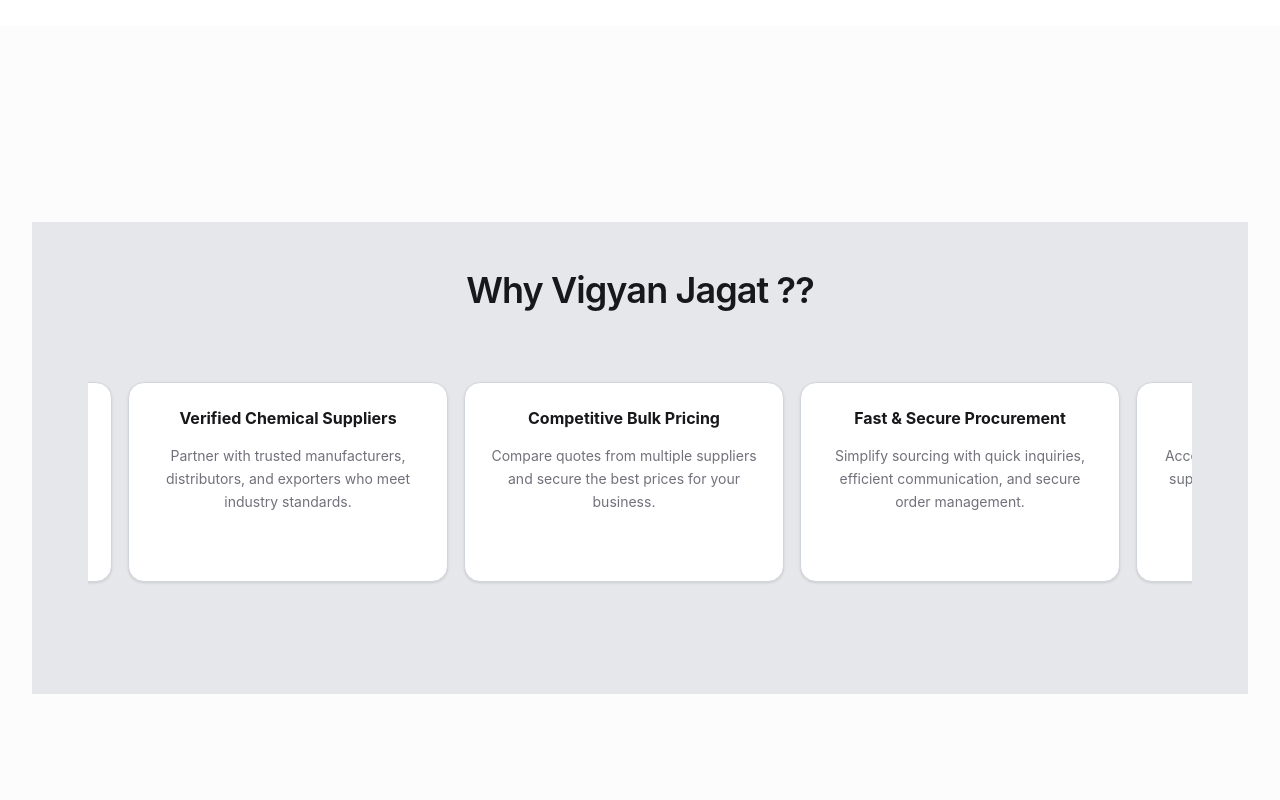
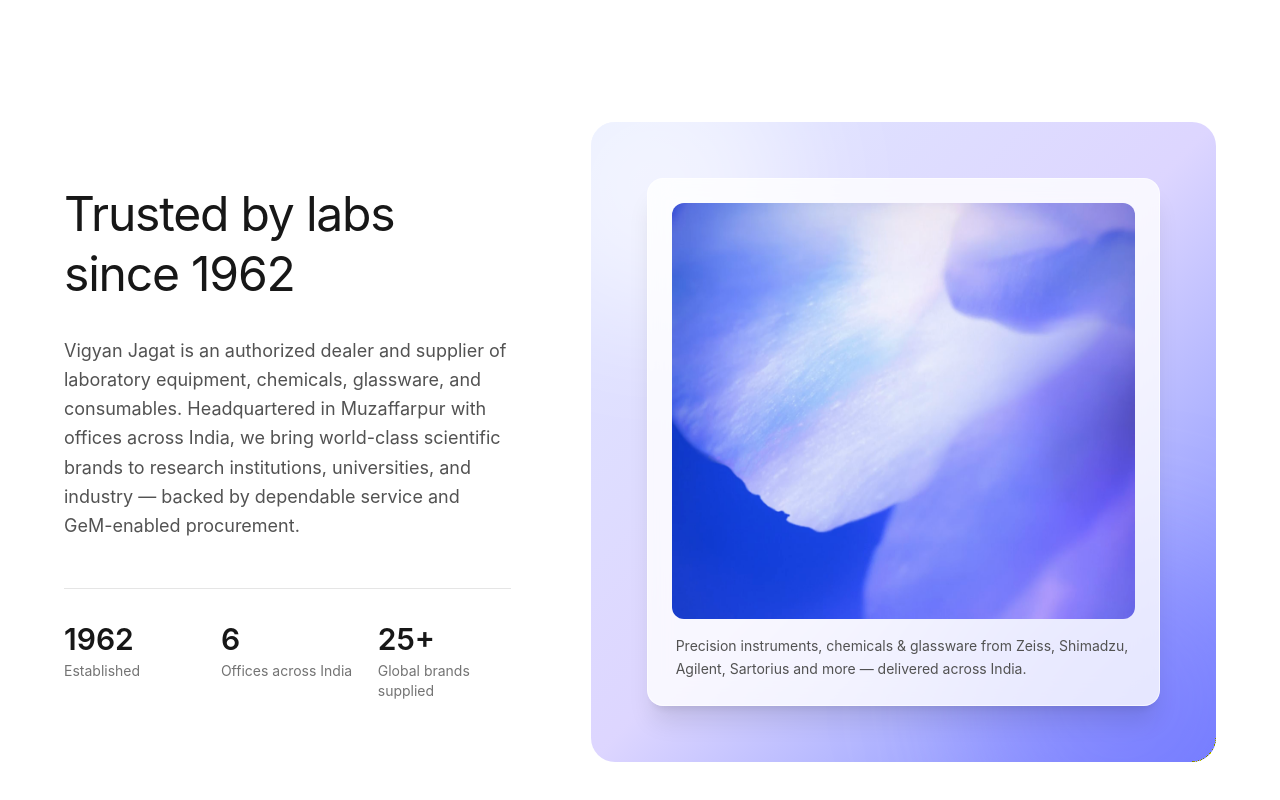
Before and after one commit to Sudhanshu230310/Vigyan-Jagat-Frontend, a React (Vite) app: page / in a window 1280 px wide. Shown: the part 1440-2240 px from the top of the page. Built offline with nearby package versions, Linux system fonts and the light colour scheme.

Commit message:
AboutUs page added

```diff
--- a/src/Dashboards/User/User.jsx
+++ b/src/Dashboards/User/User.jsx
@@ -1,4 +1,5 @@
 import { HeroBanner } from '../../components/Common/HeroBanner'
+import AboutUs from '../../components/User/AboutUs'
 import { Categories } from '../../components/User/Categories'
 import { WhyVigyanJagat } from '../../components/User/WhyVigyanJagat'
 
@@ -10,6 +11,7 @@
             </div>
             <div className="">
                 <Categories />
+                <AboutUs />
             </div>
             <div className="px-6 md:px-8">
                 <WhyVigyanJagat />
--- /dev/null
+++ b/src/components/User/AboutUs.jsx
@@ -0,0 +1,75 @@
+import heroImg from "../../images/main.png"
+
+const stats = [
+    { value: "1962", label: "Established" },
+    { value: "6", label: "Offices across India" },
+    { value: "25+", label: "Global brands supplied" },
+]
+
+export default function AboutUs() {
+    return (
+        <section className="w-full bg-white">
+            <div className="mx-auto grid min-h-[80vh] max-w-[1600px] grid-cols-1 items-center gap-12 px-6 py-16 sm:px-10 lg:grid-cols-[1fr_1.4fr] lg:gap-20 lg:px-16 lg:py-24">
+
+                {/* ── Text column ───────────────────────────── */}
+                <div>
+                    <h2 className="text-3xl font-sans leading-tight tracking-tight text-neutral-900 sm:text-4xl lg:text-5xl">
+                        Trusted by labs
+                        <br className="hidden sm:block" /> since 1962
+                    </h2>
+
+                    <p className="mt-8 max-w-lg text-lg leading-relaxed text-neutral-600">
+                        Vigyan Jagat is an authorized dealer and supplier of laboratory
+                        equipment, chemicals, glassware, and consumables. Headquartered
+                        in Muzaffarpur with offices across India, we bring world-class
+                        scientific brands to research institutions, universities, and
+                        industry — backed by dependable service and GeM-enabled
+                        procurement.
+                    </p>
+
+                    {/* Stats */}
+                    <dl className="mt-12 grid max-w-lg grid-cols-3 gap-6 border-t border-neutral-200 pt-8">
+                        {stats.map((stat) => (
+                            <div key={stat.label}>
+                                <dd className="text-2xl font-semibold text-neutral-900 sm:text-3xl">
+                                    {stat.value}
+                                </dd>
+                                <dt className="mt-1 text-xs leading-snug text-neutral-500 sm:text-sm">
+                                    {stat.label}
+                                </dt>
+                            </div>
+                        ))}
+                    </dl>
+                </div>
+
+                {/* ── Gradient showcase panel ───────────────── */}
+                <div className="relative overflow-hidden rounded-3xl bg-gradient-to-br from-indigo-100 via-violet-200 to-indigo-400 p-6 sm:p-10 lg:p-14">
+                    {/* soft glow accents */}
+                    <div
+                        aria-hidden="true"
+                        className="pointer-events-none absolute -left-20 -top-20 h-72 w-72 rounded-full bg-white/60 blur-3xl"
+                    />
+                    <div
+                        aria-hidden="true"
+                        className="pointer-events-none absolute -bottom-24 -right-16 h-80 w-80 rounded-full bg-indigo-500/30 blur-3xl"
+                    />
+
+                    {/* inset glass card */}
+                    <div className="relative mx-auto max-w-2xl rounded-2xl border border-white/60 bg-white/80 p-4 shadow-xl backdrop-blur-md sm:p-6">
+                        <img
+                            src={heroImg}
+                            alt="Vigyan Jagat laboratory equipment"
+                            className="h-64 w-full rounded-xl object-cover sm:h-80 lg:h-[26rem]"
+                            loading="lazy"
+                        />
+                        <p className="mt-4 px-1 text-sm leading-relaxed text-neutral-600">
+                            Precision instruments, chemicals & glassware from Zeiss,
+                            Shimadzu, Agilent, Sartorius and more — delivered across
+                            India.
+                        </p>
+                    </div>
+                </div>
+            </div>
+        </section>
+    )
+}
--- a/src/components/User/Categories.jsx
+++ b/src/components/User/Categories.jsx
@@ -152,7 +152,7 @@
             whileInView={{ opacity: 1, y: 0 }}
             viewport={{ once: true, amount: 0.6 }}
             transition={{ duration: 0.5, ease: [0.22, 1, 0.36, 1] }}
-            className="text-3xl lg:text-4xl pb-8 md:pb-10 font-sans font-semibold text-zinc-900 text-center"
+            className="text-3xl lg:text-4xl pb-8 md:pb-10 font-sans text-zinc-900 text-center"
           >
             Explore Categories
           </motion.h2>
```
